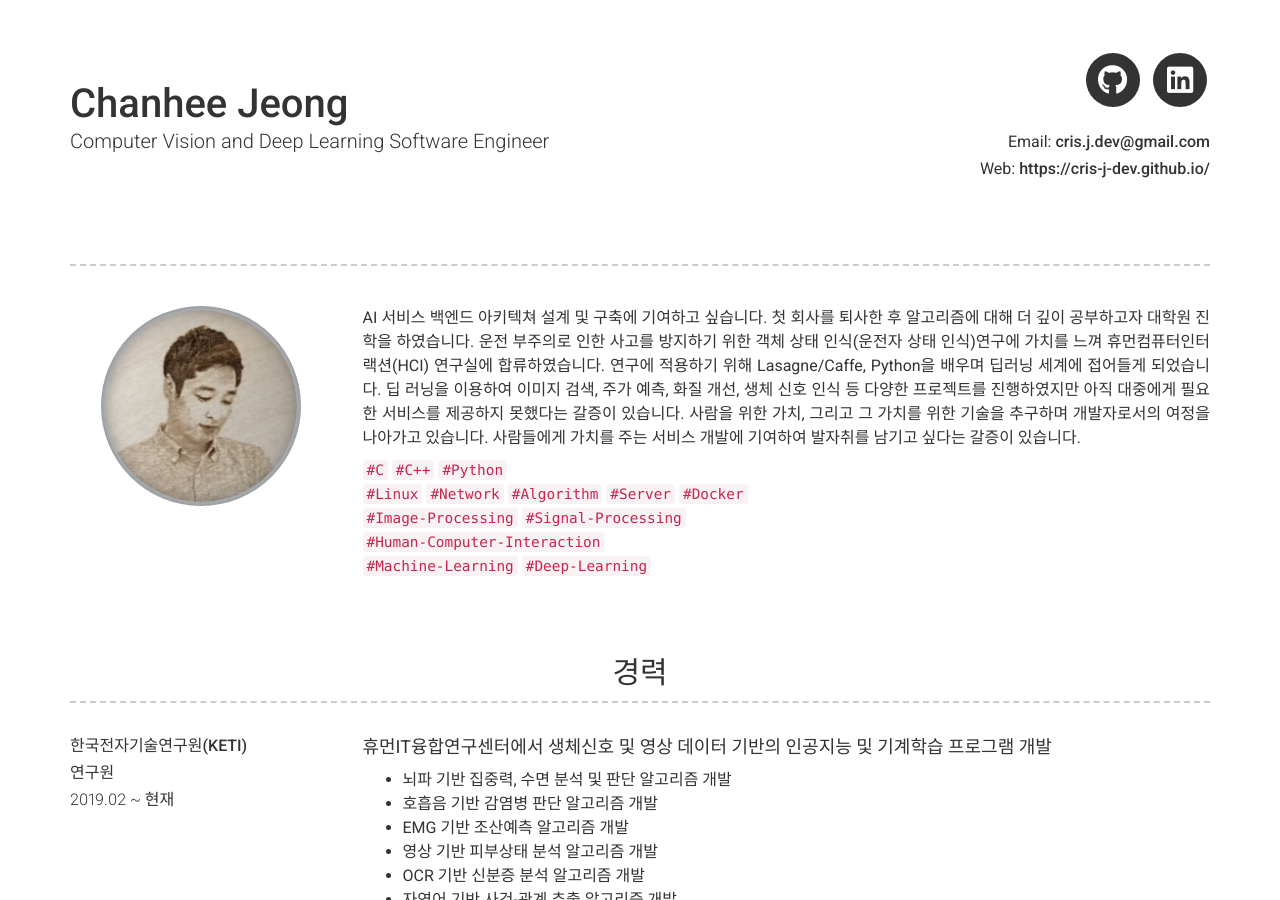
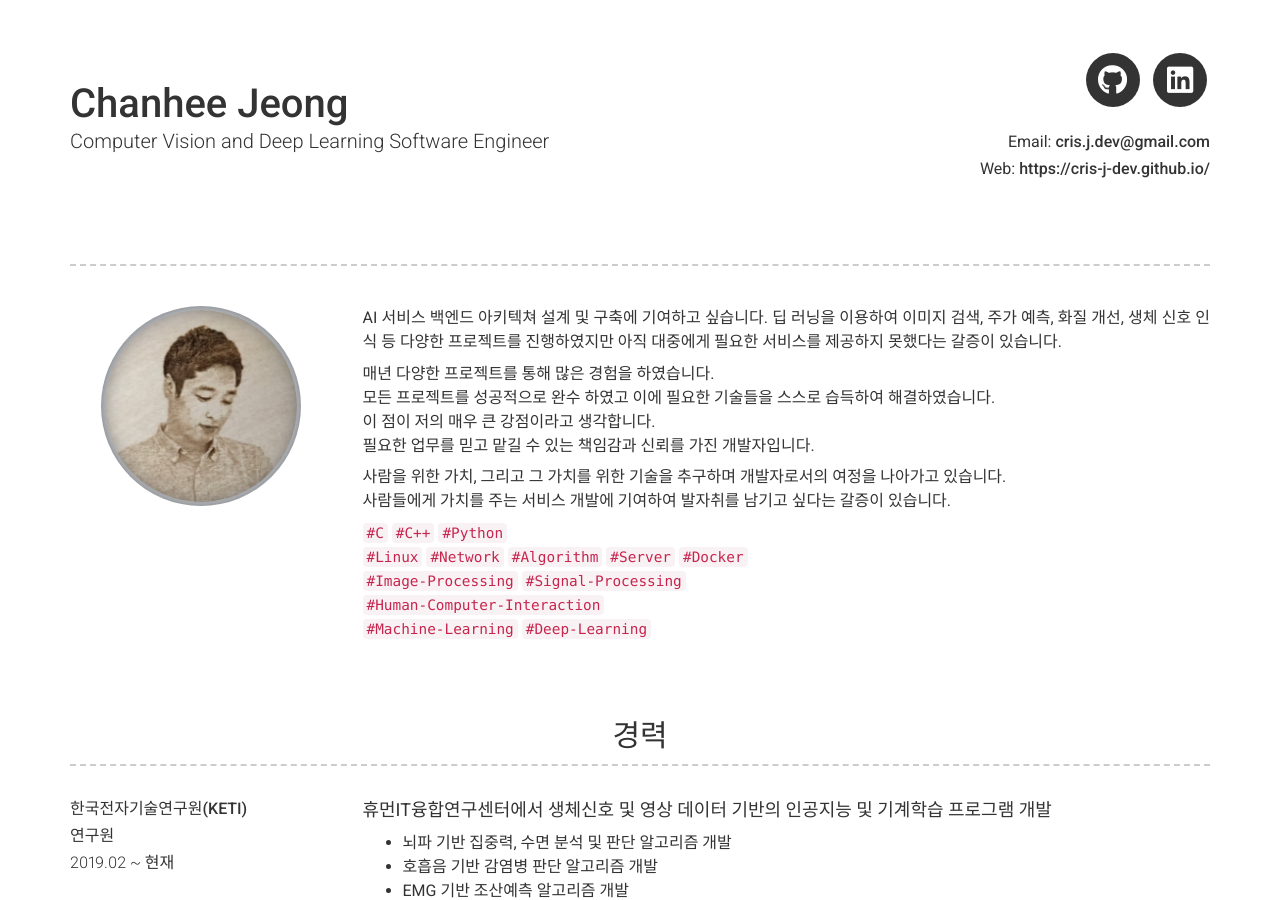
Before and after one commit to cris-j-dev/cris-j-dev.github.io, a Jekyll site: the page built from index.md, in a window 1280 px wide and 900 px high. Built offline with Jekyll 4.4.1, drawn with Linux system fonts in a browser that asks for light colours; nearby versions of some CDN libraries.

Commit message:
mod about_me

```diff
--- a/_config.yml
+++ b/_config.yml
@@ -49,9 +49,15 @@ linkedin_username: cris-j-dev
 about_profile_image: images/profile.png
 about_content: | # this will include new lines to allow paragraphs
   AI 서비스 백엔드 아키텍쳐 설계 및 구축에 기여하고 싶습니다.
-  첫 회사를 퇴사한 후 알고리즘에 대해 더 깊이 공부하고자 대학원 진학을 하였습니다. 운전 부주의로 인한 사고를 방지하기 위한 객체 상태 인식(운전자 상태 인식)연구에 가치를 느껴 휴먼컴퓨터인터랙션(HCI) 연구실에 합류하였습니다. 연구에 적용하기 위해 Lasagne/Caffe, Python을 배우며 딥러닝 세계에 접어들게 되었습니다.
   딥 러닝을 이용하여 이미지 검색, 주가 예측, 화질 개선, 생체 신호 인식 등 다양한 프로젝트를 진행하였지만 아직 대중에게 필요한 서비스를 제공하지 못했다는 갈증이 있습니다.
-  사람을 위한 가치, 그리고 그 가치를 위한 기술을 추구하며 개발자로서의 여정을 나아가고 있습니다. 사람들에게 가치를 주는 서비스 개발에 기여하여 발자취를 남기고 싶다는 갈증이 있습니다.
+
+  매년 다양한 프로젝트를 통해 많은 경험을 하였습니다.
+  모든 프로젝트를 성공적으로 완수 하였고 이에 필요한 기술들을 스스로 습득하여 해결하였습니다.
+  이 점이 저의 매우 큰 강점이라고 생각합니다.
+  필요한 업무를 믿고 맡길 수 있는 책임감과 신뢰를 가진 개발자입니다.
+
+  사람을 위한 가치, 그리고 그 가치를 위한 기술을 추구하며 개발자로서의 여정을 나아가고 있습니다.
+  사람들에게 가치를 주는 서비스 개발에 기여하여 발자취를 남기고 싶다는 갈증이 있습니다.
 
   `#C` `#C++` `#Python`
   `#Linux` `#Network` `#Algorithm` `#Server` `#Docker`
```
